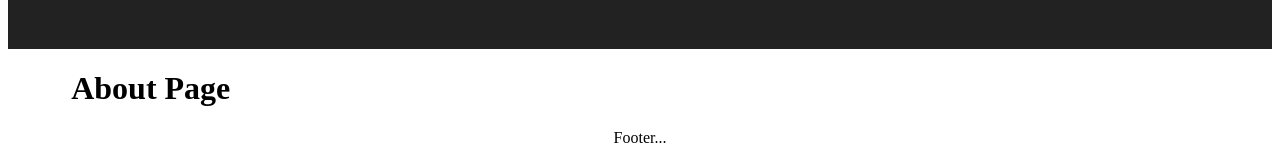
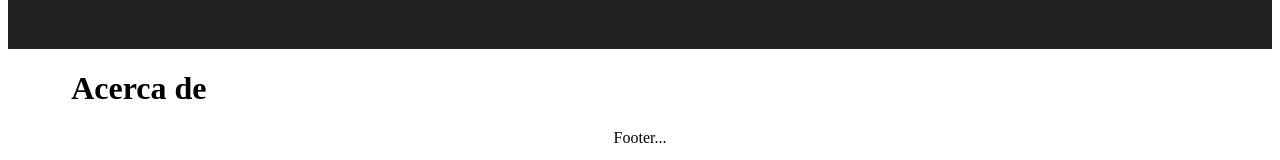
Before and after one commit to oscarossesa/ReactHome, a React (Create React App) app: page /about in a window 1280 px wide. Shown: the part 269-429 px from the top of the page. Built offline with nearby package versions, Linux system fonts and the light colour scheme.

Commit message:
Titulo de la pagina

```diff
--- a/src/components/About/index.js
+++ b/src/components/About/index.js
@@ -5,7 +5,8 @@ class About extends Component {
     render() {
         return (
           <div className="About">
-            <h1>About Page</h1>
+            <h1>Acerca de
+            </h1>
           </div>
         );
     }
```
Also changed, not shown: 1 other file (tests, documents, lock files or other folders).
